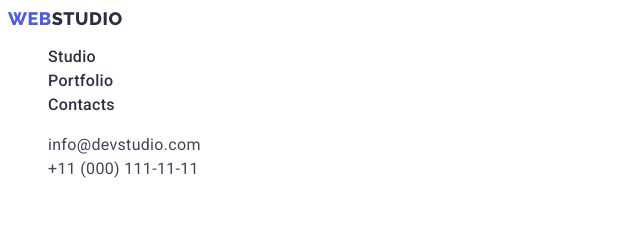
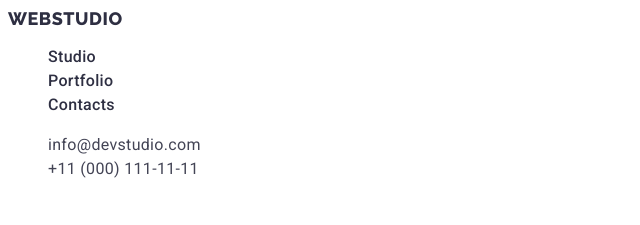
Before and after one commit to Golik07/goit-markup-hw-02, a plain HTML site: page index.html in a window 1280 px wide. Shown: the top 225 px of the page, 0-640 px from the left. Drawn offline with Linux system fonts and the light colour scheme.

Commit message:
Update styles.css

```diff
--- a/css/styles.css
+++ b/css/styles.css
@@ -39,7 +39,7 @@ body{
     text-decoration: none;
 }
 
-.header-logo-web {
+.header-logo-we {
     font-family: "Raleway", sans-serif;
     font-style: normal;
     font-weight: 800;
```
Lines whose indentation alone changed are shown as unchanged.
